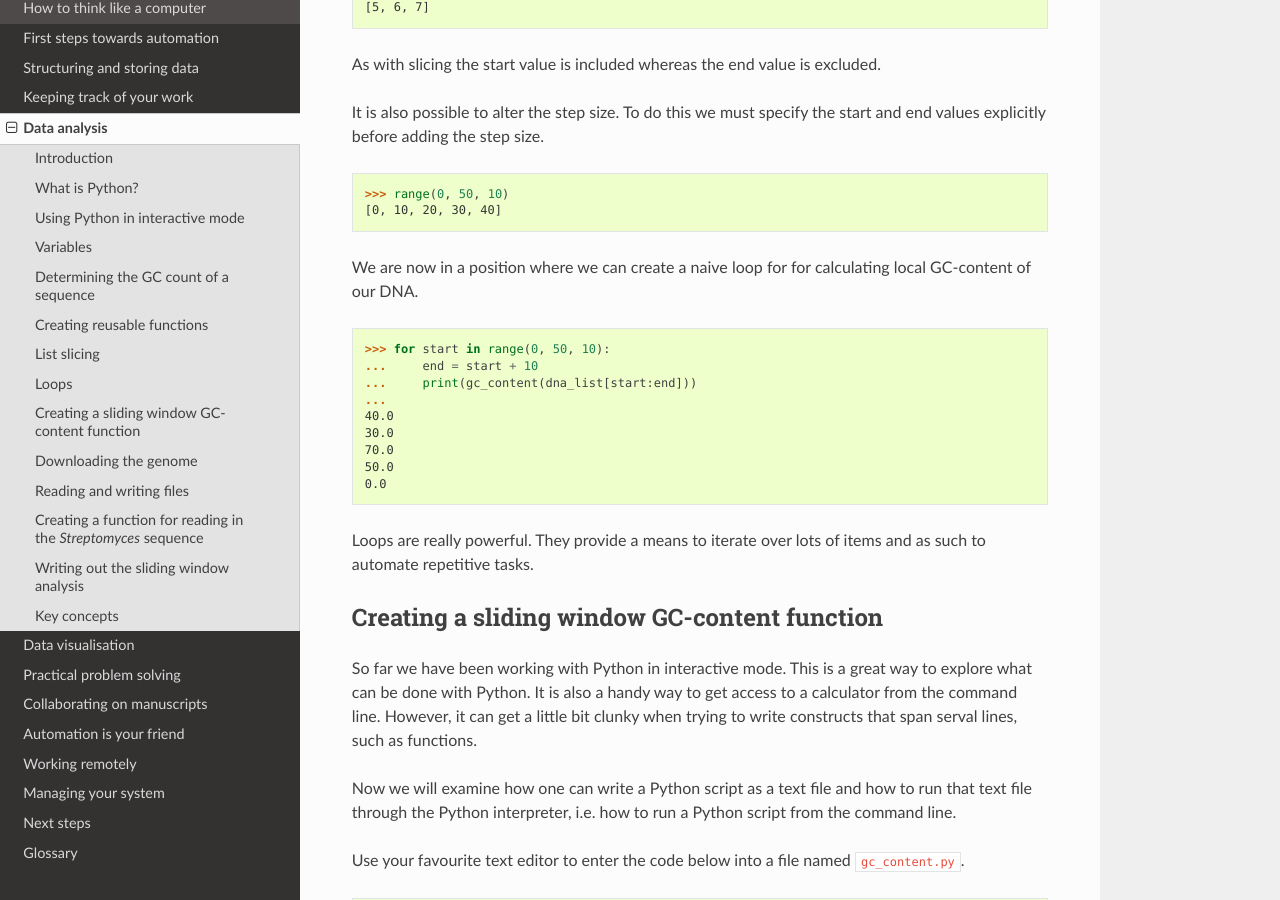
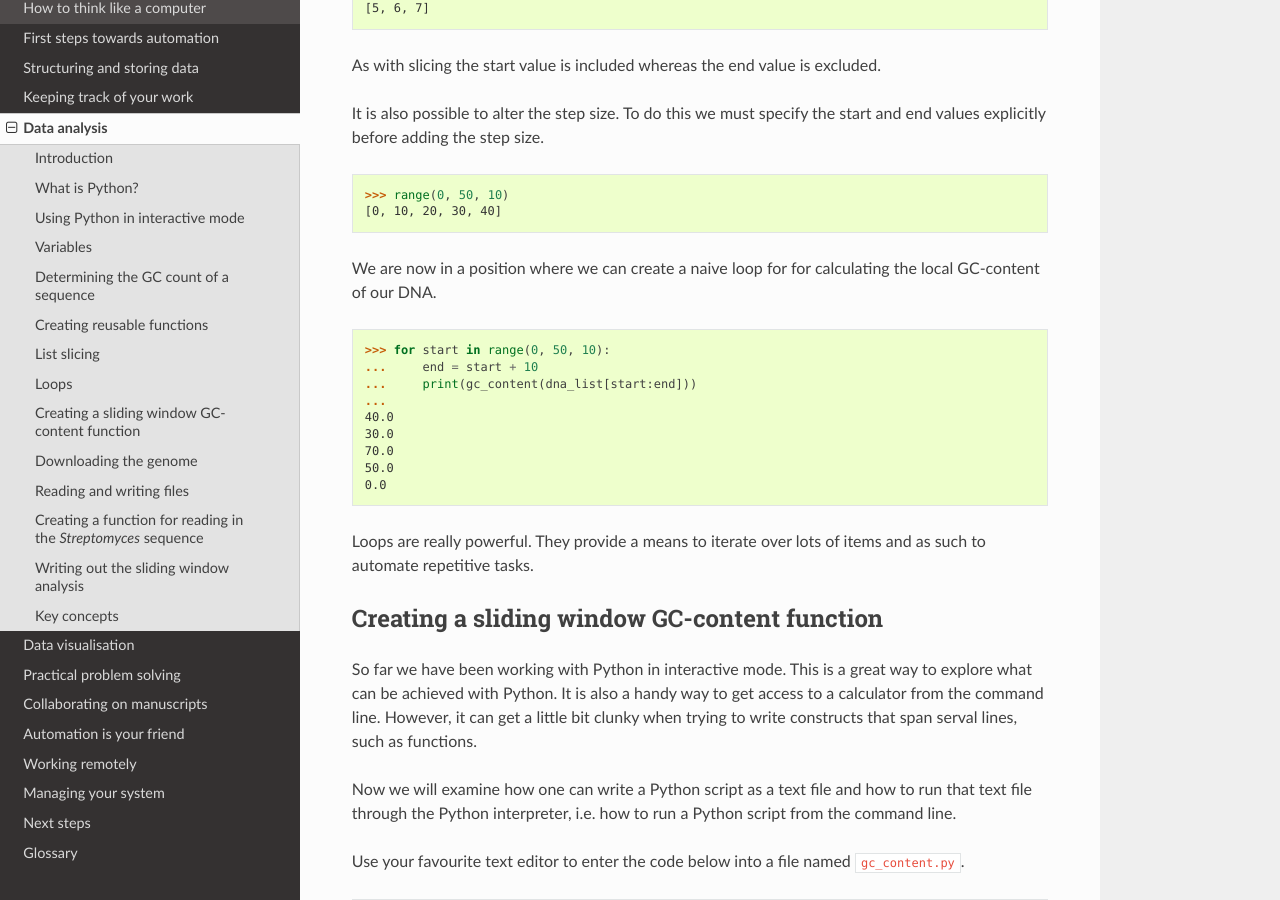
Before and after one commit to tjelvar-olsson/biologists-guide-to-computing, a Sphinx documentation site: the page built from source/data-analysis.rst, in a window 1280 px wide and 900 px high, scrolled down 6871 px. Built offline with Sphinx 7.4.7 and the Read the Docs theme 2.0.0, drawn with Linux system fonts in a browser that asks for light colours; some of the changed text lies outside the part shown.

Commit message:
Minor improvements to the data analysis chapter

```diff
--- a/source/data-analysis.rst
+++ b/source/data-analysis.rst
@@ -380,7 +380,7 @@ and end values explicitly before adding the step size.
     [0, 10, 20, 30, 40]
 
 We are now in a position where we can create a naive loop for for calculating
-local GC-content of our DNA.
+the local GC-content of our DNA.
 
 .. code-block:: python
 
@@ -402,7 +402,7 @@ Creating a sliding window GC-content function
 ---------------------------------------------
 
 So far we have been working with Python in interactive mode. This is a great
-way to explore what can be done with Python. It is also a handy way to get
+way to explore what can be achieved with Python. It is also a handy way to get
 access to a calculator from the command line. However, it can get a little
 bit clunky when trying to write constructs that span serval lines, such as
 functions.
@@ -917,7 +917,9 @@ parsing the ``Sco.dna`` file.
 
 Finally, let us change the default ``window_size`` and ``step_size`` values. In
 the below I have split the function definition over two lines so as not to make
-the line exceed 78 characters. Exceeding 78 characters is considered poor "style".
+the line exceed 78 characters. Exceeding 78 characters is considered poor "style"
+because it makes it difficult to read the code.
+
 
 .. code-block:: python
     :linenos:
```
Also changed, not shown: other parts of source/data-analysis.rst (+9 -9 lines).
